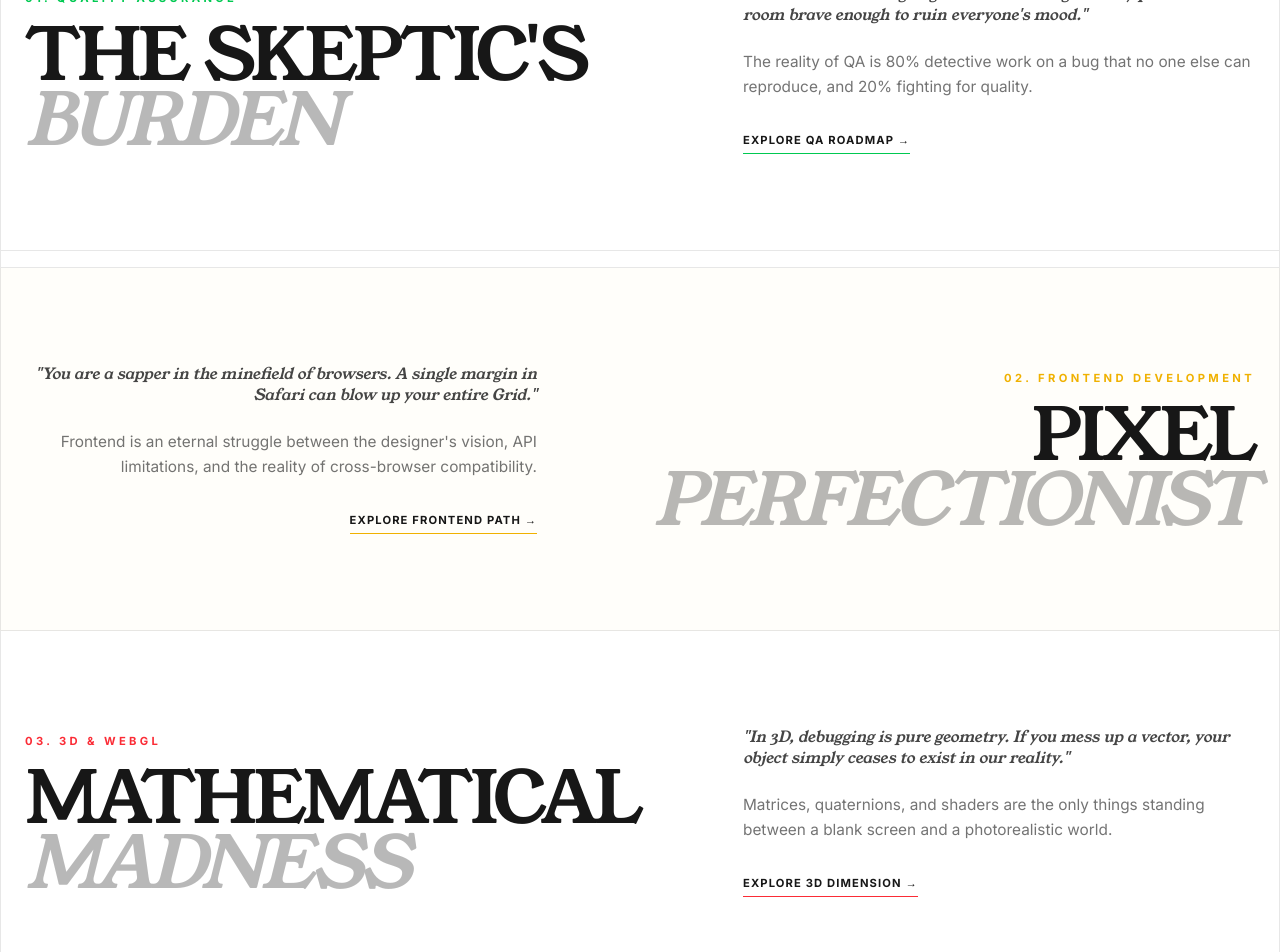
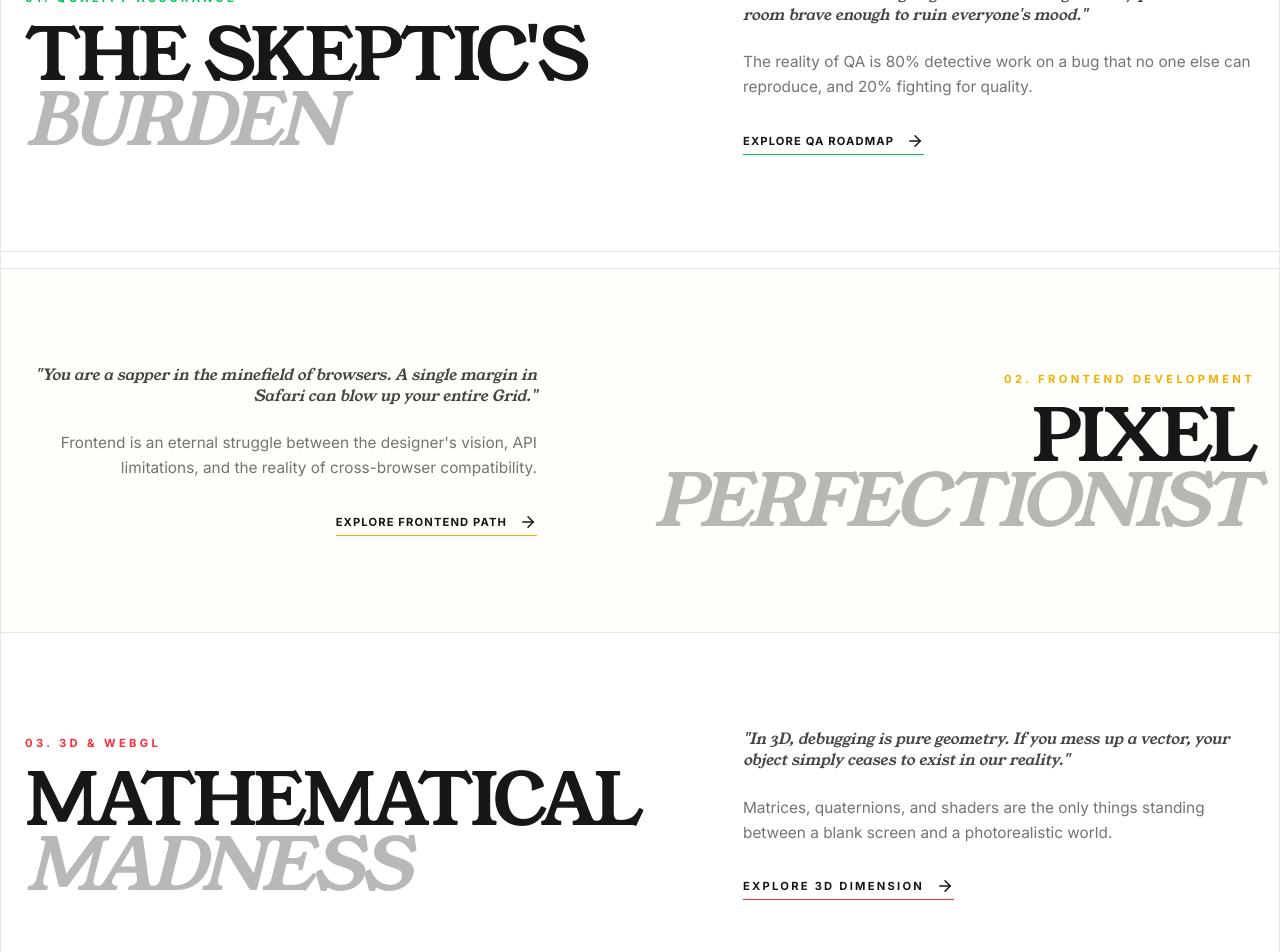
Before and after one commit to highimexy/it-shit, a Next.js app in the folder frontend/: page / in a window 1280 px wide. Shown: the part 1020-1972 px from the top of the page. Built offline with nearby package versions, Linux system fonts and the light colour scheme.

Commit message:
fix: Homepage, implement react-icons for links

```diff
--- a/frontend/app/page.tsx
+++ b/frontend/app/page.tsx
@@ -1,5 +1,6 @@
 'use client'
 
+import { FiArrowRight } from 'react-icons/fi'
 import { HomeHeader } from './components/HomeHeader'
 import { SectionDivider } from './components/SectionDivider'
 import { Container } from './wrappers/Container'
@@ -39,9 +40,10 @@ export default function Home() {
                 </p>
                 <Link
                   href="/qa"
-                  className="text-fluid-small mt-8 inline-block border-b border-green-500 pb-1 font-bold tracking-widest uppercase transition-opacity hover:opacity-60"
+                  className="group text-fluid-small mt-8 inline-flex items-center gap-3 border-b border-green-500 pb-1 font-bold tracking-widest uppercase transition-all"
                 >
-                  Explore QA Roadmap →
+                  <span>Explore QA Roadmap</span>
+                  <FiArrowRight className="text-lg transition-transform duration-300 group-hover:translate-x-1.5" />
                 </Link>
               </div>
             </div>
@@ -73,9 +75,10 @@ export default function Home() {
                 </p>
                 <Link
                   href="/frontend"
-                  className="text-fluid-small mt-8 inline-block border-b border-yellow-500 pb-1 font-bold tracking-widest uppercase transition-opacity hover:opacity-60"
+                  className="group text-fluid-small mt-8 inline-flex items-center gap-3 border-b border-yellow-500 pb-1 font-bold tracking-widest uppercase transition-all"
                 >
-                  Explore Frontend Path →
+                  <span>Explore Frontend Path</span>
+                  <FiArrowRight className="text-lg transition-transform duration-300 group-hover:translate-x-1.5" />
                 </Link>
               </div>
             </div>
@@ -106,9 +109,10 @@ export default function Home() {
                 </p>
                 <Link
                   href="/3d"
-                  className="text-fluid-small mt-8 inline-block border-b border-red-500 pb-1 font-bold tracking-widest uppercase transition-opacity hover:opacity-60"
+                  className="group text-fluid-small mt-8 inline-flex items-center gap-3 border-b border-red-500 pb-1 font-bold tracking-[0.2em] uppercase transition-all"
                 >
-                  Explore 3D Dimension →
+                  <span>Explore 3D Dimension</span>
+                  <FiArrowRight className="text-lg transition-transform duration-300 group-hover:translate-x-1.5" />
                 </Link>
               </div>
             </div>
```
